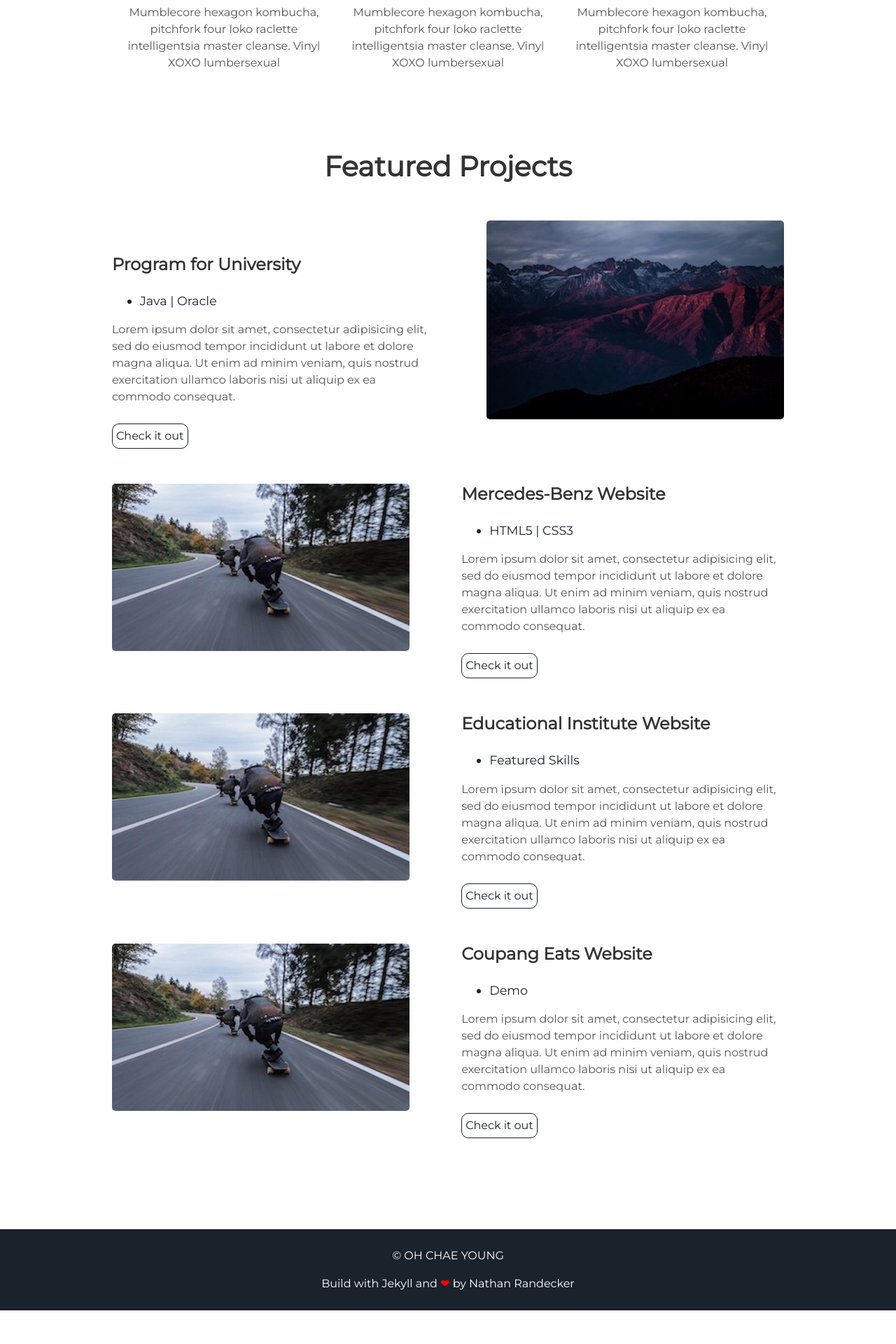
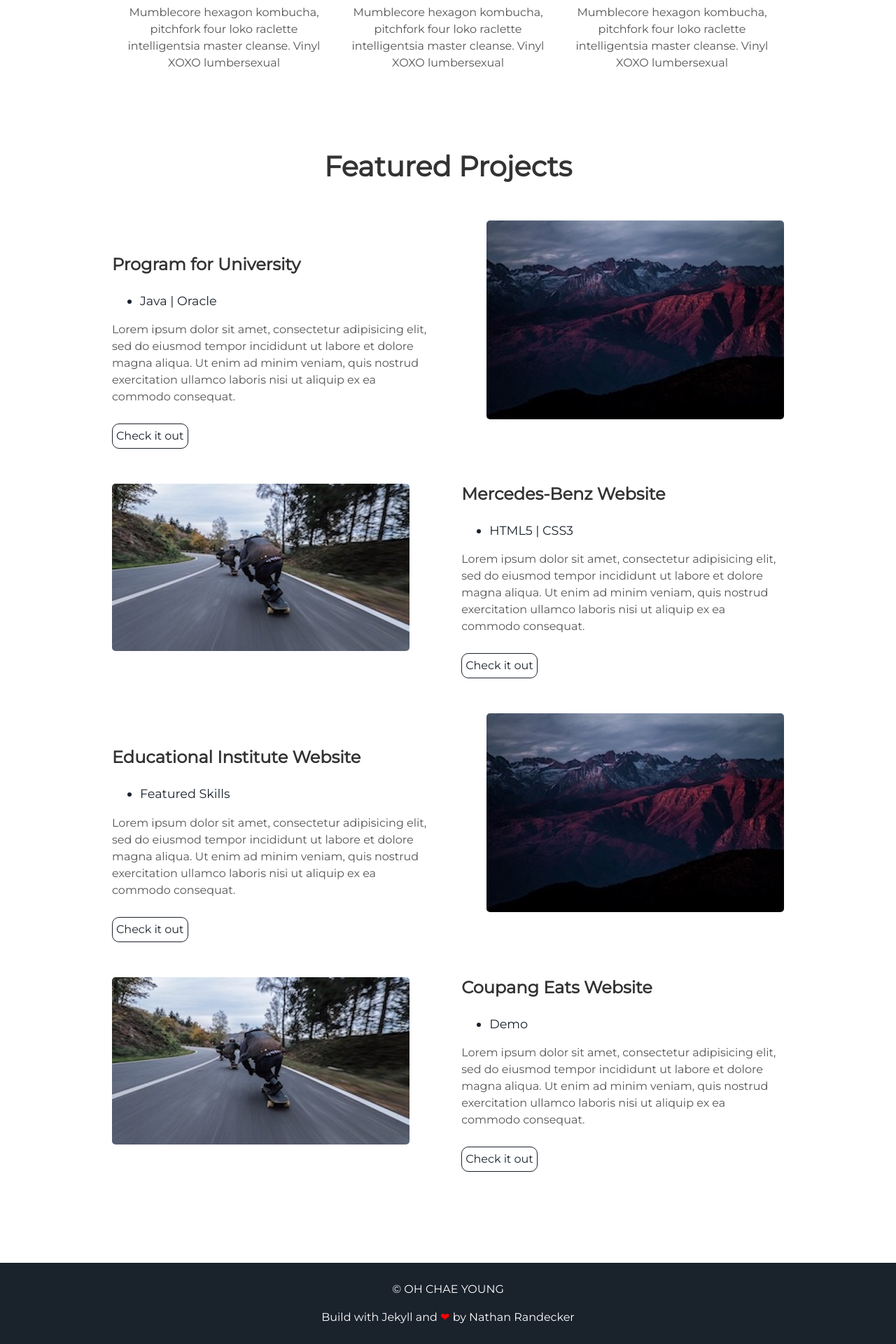
Before and after one commit to web3765/devportfolio, a Jekyll site: the page built from index.html, in a window 1280 px wide. Shown: the part 1408-3328 px from the top of the page at 70% size. Built offline with Jekyll 4.4.1, drawn with Linux system fonts in a browser that asks for light colours; before the commit the page ends 3280 px from its top, so only the background shows below that.

Commit message:
Update03
projects.html

```diff
--- a/_includes/projects.html
+++ b/_includes/projects.html
@@ -30,13 +30,13 @@
 
 <!-- 추가 ---------------------------------------------------------------------------------------------------------------------->
 <div class="user-projects">
-  <div class="images-left">
-    <img alt="mountains" src="{{ "/assets/img/skate.jpg" | prepend: site.baseurl }}" />
+  <div class="images-right">
+    <img alt="mountains" src="{{ "/assets/img/mountains.jpg" | prepend: site.baseurl }}" />
   </div>
-  <div class="contents-right">
+  <div class="contents">
     <h3> Educational Institute Website </h3>
     <ul>
-      <li> Featured Skills</li>
+      <li>Featured Skills</li>
     </ul>
     <p>Lorem ipsum dolor sit amet, consectetur adipisicing elit, sed do eiusmod tempor incididunt ut labore et dolore magna aliqua. Ut enim ad minim veniam, quis nostrud exercitation ullamco laboris nisi ut aliquip ex ea commodo consequat.</p>
     <a class="project-link" href="#">Check it out</a>
@@ -48,15 +48,12 @@
     <img alt="mountains" src="{{ "/assets/img/skate.jpg" | prepend: site.baseurl }}" />
   </div>
   <div class="contents-right">
-    <h3> Coupang Eats Website </h3>
+    <h3>Coupang Eats Website</h3>
     <ul>
-      <li> Demo </li>
+      <li>Demo</li>
     </ul>
     <p>Lorem ipsum dolor sit amet, consectetur adipisicing elit, sed do eiusmod tempor incididunt ut labore et dolore magna aliqua. Ut enim ad minim veniam, quis nostrud exercitation ullamco laboris nisi ut aliquip ex ea commodo consequat.</p>
     <a class="project-link" href="#">Check it out</a>
   </div>
 </div>
-
-
-
 <!-- 추가 -->
```
